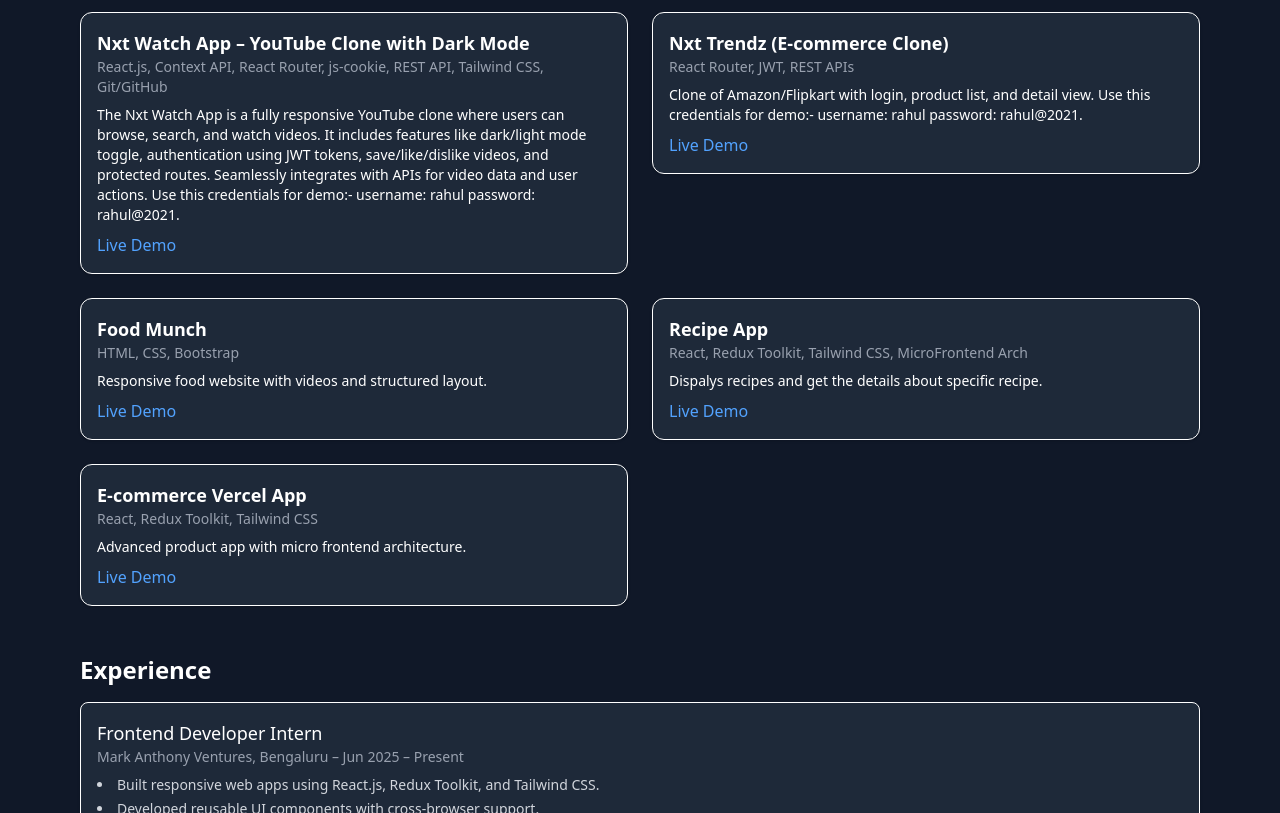
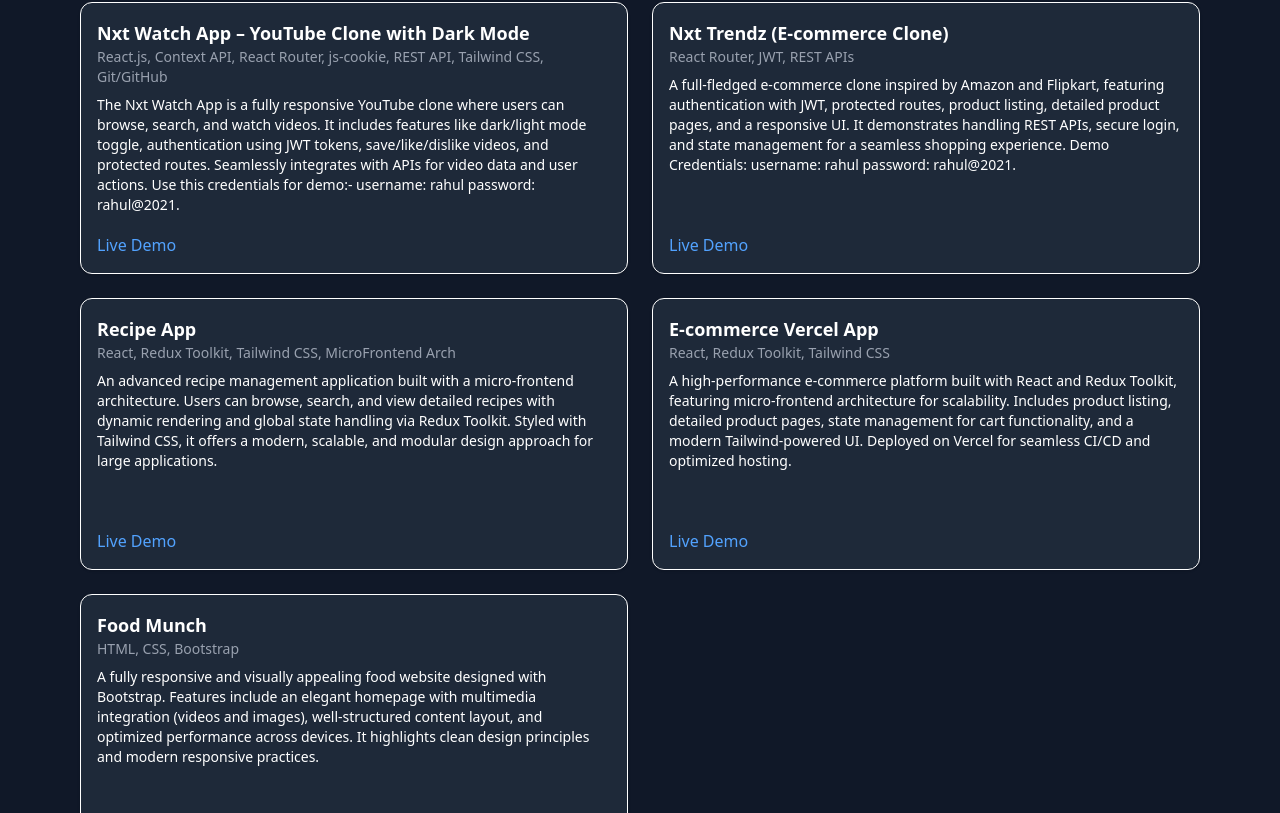
Before and after one commit to Shubham-168/shubham-portfolio, a React (Vite) app: page / in a window 1280 px wide. Shown: the part 1307-2120 px from the top of the page. Built offline with nearby package versions, Linux system fonts and the light colour scheme.

Commit message:
refactor: improve project descriptions and enhance layout in Projects component

```diff
--- a/src/components/Projects.jsx
+++ b/src/components/Projects.jsx
@@ -15,15 +15,37 @@
 export default function Projects() {
   return (
     <div>
-      <h2 id="projects" className="text-3xl font-bold mt-16 mb-8 text-center text-blue-500">Projects</h2>
+      <h2
+        id="projects"
+        className="text-3xl font-bold mt-16 mb-8 text-center text-blue-500"
+      >
+        Projects
+      </h2>
+
       <div className="grid grid-cols-1 sm:grid-cols-2 gap-6">
         {projects.map(({ title, tech, desc, live }, i) => (
-          <motion.div key={title} custom={i} initial="hidden" whileInView="visible" viewport={{ once: true }} variants={zoomIn}>
-            <Card className="p-4 bg-gray-800 text-white rounded-xl shadow-lg hover:shadow-xl transition">
-              <h3 className="text-lg font-bold">{title}</h3>
-              <p className="text-sm text-gray-400">{tech}</p>
-              <p className="text-sm mt-2">{desc}</p>
-              <a href={live} target="_blank" rel="noreferrer" className="text-blue-400 mt-2 block">Live Demo</a>
+          <motion.div
+            key={title}
+            custom={i}
+            initial="hidden"
+            whileInView="visible"
+            viewport={{ once: true }}
+            variants={zoomIn}
+          >
+            <Card className="p-4 bg-gray-800 text-white rounded-xl shadow-lg hover:shadow-xl transition h-68 flex flex-col justify-between">
+              <div>
+                <h3 className="text-lg font-bold">{title}</h3>
+                <p className="text-sm text-gray-400">{tech}</p>
+                <p className="text-sm mt-2">{desc}</p>
+              </div>
+              <a
+                href={live}
+                target="_blank"
+                rel="noreferrer"
+                className="text-blue-400 mt-2 block"
+              >
+                Live Demo
+              </a>
             </Card>
           </motion.div>
         ))}
--- a/src/data/projects.js
+++ b/src/data/projects.js
@@ -17,29 +17,28 @@
     desc: "The Nxt Watch App is a fully responsive YouTube clone where users can browse, search, and watch videos. It includes features like dark/light mode toggle, authentication using JWT tokens, save/like/dislike videos, and protected routes. Seamlessly integrates with APIs for video data and user actions.\n\nUse this credentials for demo:- \nusername: rahul \npassword: rahul@2021.",
     live: "https://shubhamwatchnxt.ccbp.tech"
   },
-
   {
     title: "Nxt Trendz (E-commerce Clone)",
     tech: "React Router, JWT, REST APIs",
-    desc: "Clone of Amazon/Flipkart with login, product list, and detail view.  \n\nUse this credentials for demo:- \nusername: rahul \npassword: rahul@2021.",
+    desc: "A full-fledged e-commerce clone inspired by Amazon and Flipkart, featuring authentication with JWT, protected routes, product listing, detailed product pages, and a responsive UI. It demonstrates handling REST APIs, secure login, and state management for a seamless shopping experience.\n\nDemo Credentials:\nusername: rahul\npassword: rahul@2021.",
     live: "http://shubhamnxttrend.ccbp.tech",
+  },
+  {
+    title: "Recipe App",
+    tech: "React, Redux Toolkit, Tailwind CSS, MicroFrontend Arch",
+    desc: "An advanced recipe management application built with a micro-frontend architecture. Users can browse, search, and view detailed recipes with dynamic rendering and global state handling via Redux Toolkit. Styled with Tailwind CSS, it offers a modern, scalable, and modular design approach for large applications.",
+    live: "https://food-recipe-app-rouge-psi.vercel.app/ ",
+  },
+  {
+    title: "E-commerce Vercel App",
+    tech: "React, Redux Toolkit, Tailwind CSS",
+    desc: "A high-performance e-commerce platform built with React and Redux Toolkit, featuring micro-frontend architecture for scalability. Includes product listing, detailed product pages, state management for cart functionality, and a modern Tailwind-powered UI. Deployed on Vercel for seamless CI/CD and optimized hosting.",
+    live: "https://host-product-app.vercel.app/",
   },
   {
     title: "Food Munch",
     tech: "HTML, CSS, Bootstrap",
-    desc: "Responsive food website with videos and structured layout.",
+    desc: "A fully responsive and visually appealing food website designed with Bootstrap. Features include an elegant homepage with multimedia integration (videos and images), well-structured content layout, and optimized performance across devices. It highlights clean design principles and modern responsive practices.",
     live: "http://shubhamfood.ccbp.tech",
   },
-  {
-    title: "Recipe App",
-    tech: "React, Redux Toolkit, Tailwind CSS, MicroFrontend Arch",
-    desc: "Dispalys recipes and get the details about specific recipe.",
-    live: "https://host-recipes-app.vercel.app/",
-  },
-  {
-    title: "E-commerce Vercel App",
-    tech: "React, Redux Toolkit, Tailwind CSS",
-    desc: "Advanced product app with micro frontend architecture.",
-    live: "https://host-product-app.vercel.app/",
-  }
 ];
```
